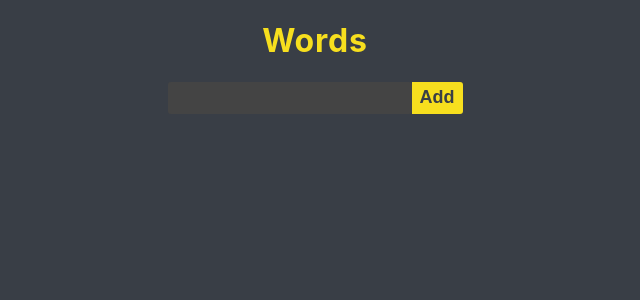
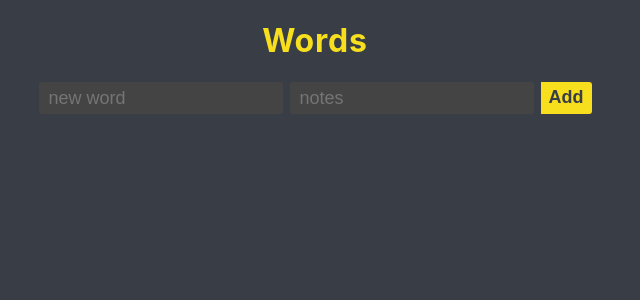
Before and after one commit to dand-code/plugin-chrome, a React (Create React App) app: page / in a window 1280 px wide. Shown: the top 300 px of the page, without its empty margins (325-965 px from the left). Built offline with nearby package versions, Linux system fonts and the light colour scheme.

Commit message:
add new input and add margin right

```diff
--- a/src/components/AddWord.js
+++ b/src/components/AddWord.js
@@ -30,7 +30,8 @@ function AddWord() {
 
   return (
     <form>
-      <input type="text" value={text} onChange={onChange} />
+      <input type="text" value={text} placeholder="new word" onChange={onChange} />
+      <input type="text" value={text} placeholder="notes"  onChange={onChange} />
       <button onClick={addItem}>Add</button>
     </form>
   );
--- a/src/index.css
+++ b/src/index.css
@@ -63,6 +63,7 @@ input[type="text"] {
   font-size: 18px;
   padding-left: 10px;
   color: var(--yellow);
+  margin-right: 7px;
 }
 input[type="text"]:focus {
   outline: none;
```
